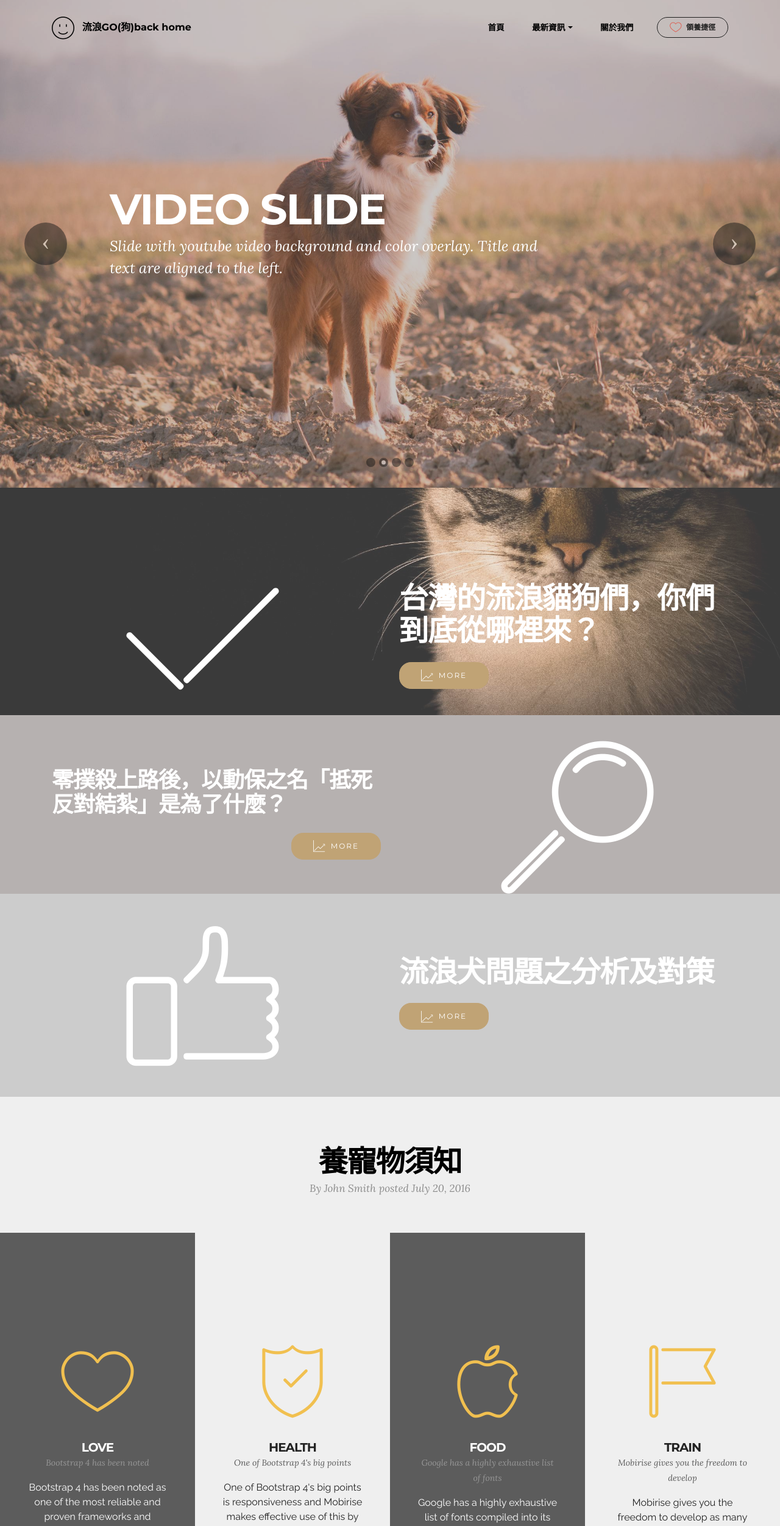
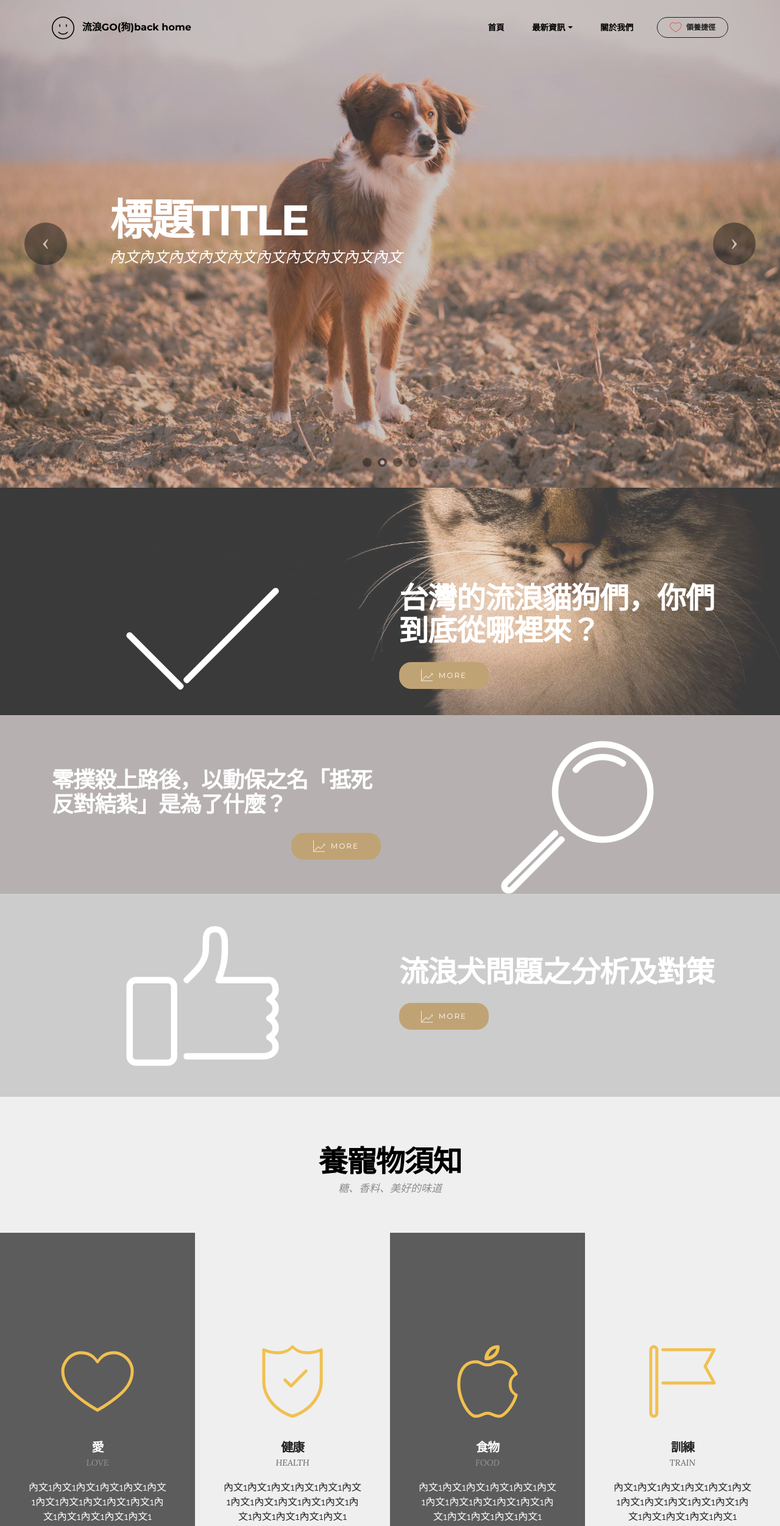
Before and after one commit to 106-NCHU-MIS-Project/mobirise, a plain HTML site: page index.html in a window 1280 px wide. Shown: the top 2503 px of the page at 61% size. Drawn offline with Linux system fonts and the light colour scheme; files whose address does not match are found by name.

Commit message:
內文修改

```diff
--- a/index.html
+++ b/index.html
@@ -1,5 +1,6 @@
 <!DOCTYPE html>
 <html>
+
 <head>
   <!-- Site made with Mobirise Website Builder v3.12.1, https://mobirise.com -->
   <meta charset="UTF-8">
@@ -25,6 +26,7 @@
 
 
 </head>
+
 <body>
   <section id="menu-1">
 
@@ -46,7 +48,14 @@
                         <div class="hamburger-icon"></div>
                     </button>
 
-                    <ul class="nav-dropdown collapse pull-xs-right nav navbar-nav navbar-toggleable-sm" id="exCollapsingNavbar"><li class="nav-item"><a class="nav-link link" href="index.html">首頁</a></li><li class="nav-item dropdown"><a class="nav-link link dropdown-toggle" href="artical.html" data-toggle="dropdown-submenu" aria-expanded="false">最新資訊</a><div class="dropdown-menu"><a class="dropdown-item" href="artical.html">文章列表</a><a class="dropdown-item" href="index.html#header3-1z">照顧資訊</a></div></li><li class="nav-item"><a class="nav-link link" href="about.html">關於我們</a></li><li class="nav-item nav-btn"><a class="nav-link btn btn-black-outline btn-black" href="index.html#header1-1y"><span class="mbri-hearth mbr-iconfont mbr-iconfont-btn" style="color: rgb(226, 80, 65);"></span>領養捷徑</a></li></ul>
+            <ul class="nav-dropdown collapse pull-xs-right nav navbar-nav navbar-toggleable-sm" id="exCollapsingNavbar">
+              <li class="nav-item"><a class="nav-link link" href="index.html">首頁</a></li>
+              <li class="nav-item dropdown"><a class="nav-link link dropdown-toggle" href="artical.html" data-toggle="dropdown-submenu" aria-expanded="false">最新資訊</a>
+                <div class="dropdown-menu"><a class="dropdown-item" href="artical.html">文章列表</a><a class="dropdown-item" href="index.html#header3-1z">照顧資訊</a></div>
+              </li>
+              <li class="nav-item"><a class="nav-link link" href="about.html">關於我們</a></li>
+              <li class="nav-item nav-btn"><a class="nav-link btn btn-black-outline btn-black" href="index.html#header1-1y"><span class="mbri-hearth mbr-iconfont mbr-iconfont-btn" style="color: rgb(226, 80, 65);"></span>領養捷徑</a></li>
+            </ul>
             <button hidden="" class="navbar-toggler navbar-close" type="button" data-toggle="collapse" data-target="#exCollapsingNavbar">
                         <div class="close-icon"></div>
                     </button>
@@ -59,12 +68,17 @@
 
   </section>
 
-<section class="engine"><a rel="external" href="https://mobirise.com">Mobirise</a></section><section class="mbr-slider mbr-section mbr-section__container carousel slide mbr-section-nopadding mbr-after-navbar" data-ride="carousel" data-keyboard="false" data-wrap="true" data-pause="false" data-interval="5000" id="slider-2">
+  <section class="engine"><a rel="external" href="https://mobirise.com">Mobirise</a></section>
+  <section class="mbr-slider mbr-section mbr-section__container carousel slide mbr-section-nopadding mbr-after-navbar" data-ride="carousel" data-keyboard="false" data-wrap="true" data-pause="false"
+    data-interval="5000" id="slider-2">
     <div>
       <div>
         <div>
           <ol class="carousel-indicators">
-                    <li data-app-prevent-settings="" data-target="#slider-2" class="active" data-slide-to="0"></li><li data-app-prevent-settings="" data-target="#slider-2" data-slide-to="1"></li><li data-app-prevent-settings="" data-target="#slider-2" data-slide-to="2"></li><li data-app-prevent-settings="" data-target="#slider-2" data-slide-to="3"></li>
+            <li data-app-prevent-settings="" data-target="#slider-2" class="active" data-slide-to="0"></li>
+            <li data-app-prevent-settings="" data-target="#slider-2" data-slide-to="1"></li>
+            <li data-app-prevent-settings="" data-target="#slider-2" data-slide-to="2"></li>
+            <li data-app-prevent-settings="" data-target="#slider-2" data-slide-to="3"></li>
           </ol>
           <div class="carousel-inner" role="listbox">
             <div class="mbr-section mbr-section-hero carousel-item dark center mbr-section-full active" data-bg-video-slide="false" style="background-image: url(assets/images/alexander-possingham-2000x1333.jpg);">
@@ -74,53 +88,56 @@
 
                   <div class="row">
                     <div class="col-md-8 col-md-offset-1">
-                                        <h2 class="mbr-section-title display-1">IMAGE SLIDE</h2>
-                                        <p class="mbr-section-lead lead">Choose from the large selection of latest pre-made blocks - jumbotrons, hero images, parallax scrolling, video backgrounds, hamburger menu, sticky header and more.</p>
+                      <h2 class="mbr-section-title display-1">標題TITLE</h2>
+                      <p class="mbr-section-lead lead">內文內文內文內文內文內文內文內文內文內文</p>
 
 
                     </div>
                   </div>
                 </div>
               </div>
-                    </div><div class="mbr-section mbr-section-hero carousel-item dark center mbr-section-full" data-bg-video-slide="false" style="background-image: url(assets/images/julia-janeta-2000x1333.jpg);">
+            </div>
+            <div class="mbr-section mbr-section-hero carousel-item dark center mbr-section-full" data-bg-video-slide="false" style="background-image: url(assets/images/julia-janeta-2000x1333.jpg);">
               <div class="mbr-table-cell">
                 <div class="mbr-overlay" style="opacity: 0.4; background-color: rgb(124, 112, 107);"></div>
                 <div class="container-slide container">
 
                   <div class="row">
                     <div class="col-md-8 col-md-offset-1">
-                                        <h2 class="mbr-section-title display-1">VIDEO SLIDE</h2>
-                                        <p class="mbr-section-lead lead">Slide with youtube video background and color overlay. Title and text are aligned to the left.</p>
+                      <h2 class="mbr-section-title display-1">標題TITLE</h2>
+                      <p class="mbr-section-lead lead">內文內文內文內文內文內文內文內文內文內文</p>
 
 
                     </div>
                   </div>
                 </div>
               </div>
-                    </div><div class="mbr-section mbr-section-hero carousel-item dark center mbr-section-full" data-bg-video-slide="false" style="background-image: url(assets/images/kitsanoo-2000x1328.jpg);">
+            </div>
+            <div class="mbr-section mbr-section-hero carousel-item dark center mbr-section-full" data-bg-video-slide="false" style="background-image: url(assets/images/kitsanoo-2000x1328.jpg);">
               <div class="mbr-table-cell">
                 <div class="mbr-overlay" style="opacity: 0.3; background-color: rgb(193, 193, 193);"></div>
                 <div class="container-slide container">
 
                   <div class="row">
                     <div class="col-md-8 col-md-offset-1">
-                                        <h2 class="mbr-section-title display-1">VIDEO SLIDE</h2>
-                                        <p class="mbr-section-lead lead">Slide with youtube video background and color overlay. Title and text are aligned to the left.</p>
+                      <h2 class="mbr-section-title display-1">標題TITLE</h2>
+                      <p class="mbr-section-lead lead">內文內文內文內文內文內文內文內文內文內文</p>
 
 
                     </div>
                   </div>
                 </div>
               </div>
-                    </div><div class="mbr-section mbr-section-hero carousel-item dark center mbr-section-full" data-bg-video-slide="false" style="background-image: url(assets/images/erik-cid-2000x1333.jpg);">
+            </div>
+            <div class="mbr-section mbr-section-hero carousel-item dark center mbr-section-full" data-bg-video-slide="false" style="background-image: url(assets/images/erik-cid-2000x1333.jpg);">
               <div class="mbr-table-cell">
                 <div class="mbr-overlay" style="opacity: 0.3; background-color: rgb(204, 204, 204);"></div>
                 <div class="container-slide container">
 
                   <div class="row">
                     <div class="col-md-8 col-md-offset-1">
-                                        <h2 class="mbr-section-title display-1">VIDEO SLIDE</h2>
-                                        <p class="mbr-section-lead lead">Slide with youtube video background and color overlay. Title and text are aligned to the left.</p>
+                      <h2 class="mbr-section-title display-1">標題TITLE</h2>
+                      <p class="mbr-section-lead lead">內文內文內文內文內文內文內文內文內文內文</p>
 
 
                     </div>
@@ -241,7 +258,7 @@
       <div class="row">
         <div class="col-xs-12">
           <h3 class="mbr-section-title display-2"><font color="#000000">養寵物須知</font></h3>
-                <small class="mbr-section-subtitle">By John Smith posted July 20, 2016</small>
+          <small class="mbr-section-subtitle">糖、香料、美好的味道</small>
         </div>
       </div>
     </div>
@@ -258,9 +275,9 @@
           <div class="card cart-block">
             <div class="card-img"><a href="https://mobirise.com" class="mbri-hearth mbr-iconfont mbr-iconfont-features2"></a></div>
             <div class="card-block">
-                        <h4 class="card-title">LOVE</h4>
-                        <h5 class="card-subtitle">Bootstrap 4 has been noted</h5>
-                        <p class="card-text">Bootstrap 4 has been noted as one of the most reliable and proven frameworks and Mobirise has been equipped to develop websites using this framework.</p>
+              <h4 class="card-title">愛</h4>
+              <h5 class="card-subtitle">LOVE</h5>
+              <p class="card-text">內文1內文1內文1內文1內文1內文1內文1內文1內文1內文1內文1內文1內文1內文1內文1內文1</p>
               <div class="card-btn"><a href="love.html" class="btn btn-primary">MORE</a></div>
             </div>
           </div>
@@ -271,9 +288,9 @@
           <div class="card cart-block">
             <div class="card-img"><a href="https://mobirise.com" class="mbri-protect mbr-iconfont mbr-iconfont-features2"></a></div>
             <div class="card-block">
-                        <h4 class="card-title">HEALTH</h4>
-                        <h5 class="card-subtitle">One of Bootstrap 4's big points</h5>
-                        <p class="card-text">One of Bootstrap 4's big points is responsiveness and Mobirise makes effective use of this by generating highly responsive website for you.</p>
+              <h4 class="card-title">健康</h4>
+              <h5 class="card-subtitle">HEALTH</h5>
+              <p class="card-text">內文1內文1內文1內文1內文1內文1內文1內文1內文1內文1內文1內文1內文1內文1內文1內文1</p>
               <div class="card-btn"><a href="health.html" class="btn btn-primary">MORE</a></div>
             </div>
           </div>
@@ -284,9 +301,9 @@
           <div class="card cart-block">
             <div class="card-img"><a href="https://mobirise.com" class="mbri-apple mbr-iconfont mbr-iconfont-features2"></a></div>
             <div class="card-block">
-                        <h4 class="card-title">FOOD</h4>
-                        <h5 class="card-subtitle">Google has a highly exhaustive list of fonts</h5>
-                        <p class="card-text">Google has a highly exhaustive list of fonts compiled into its web font platform and Mobirise makes it easy for you to use them on your website easily and freely.</p>
+              <h4 class="card-title">食物</h4>
+              <h5 class="card-subtitle">FOOD</h5>
+              <p class="card-text">內文1內文1內文1內文1內文1內文1內文1內文1內文1內文1內文1內文1內文1內文1內文1內文1</p>
               <div class="card-btn"><a href="food.html" class="btn btn-primary">MORE</a></div>
             </div>
           </div>
@@ -297,9 +314,9 @@
           <div class="card cart-block">
             <div class="card-img"><a href="https://mobirise.com" class="mbri-flag mbr-iconfont mbr-iconfont-features2"></a></div>
             <div class="card-block">
-                        <h4 class="card-title">TRAIN</h4>
-                        <h5 class="card-subtitle">Mobirise gives you the freedom to develop</h5>
-                        <p class="card-text">Mobirise gives you the freedom to develop as many websites as you like given the fact that it is a desktop app.</p>
+              <h4 class="card-title">訓練</h4>
+              <h5 class="card-subtitle">TRAIN</h5>
+              <p class="card-text">內文1內文1內文1內文1內文1內文1內文1內文1內文1內文1內文1內文1內文1內文1內文1內文1</p>
               <div class="card-btn"><a href="train.html" class="btn btn-primary">MORE</a></div>
             </div>
           </div>
@@ -321,7 +338,11 @@
           <div class="mbr-section col-md-10 col-md-offset-1 text-xs-center">
 
             <h1 class="mbr-section-title display-1"><font color="#000000">準備好了嗎</font></h1>
-                    <p class="mbr-section-lead lead">Click any text to edit or style it. Click blue "Gear" icon in the top right corner to hide/show buttons, text, title and change the block background. <br> Click red "+" in the bottom right corner to add a new block. Use the top left menu to create new pages, sites and add extensions.</p>
+            <br>
+            <p class="mbr-section-lead lead">
+              找飯店 TRIVAGO<br>
+                流浪狗 GO BACK HOME
+            </p>
             <div class="mbr-section-btn"><a class="btn btn-lg btn-primary" href="filter.html">START<br></a> </div>
           </div>
         </div>
@@ -347,4 +368,5 @@
 
   <input name="animation" type="hidden">
 </body>
+
 </html>
```
Also changed, not shown: about.html (+7 -5 lines). Lines whose indentation alone changed are shown as unchanged.
